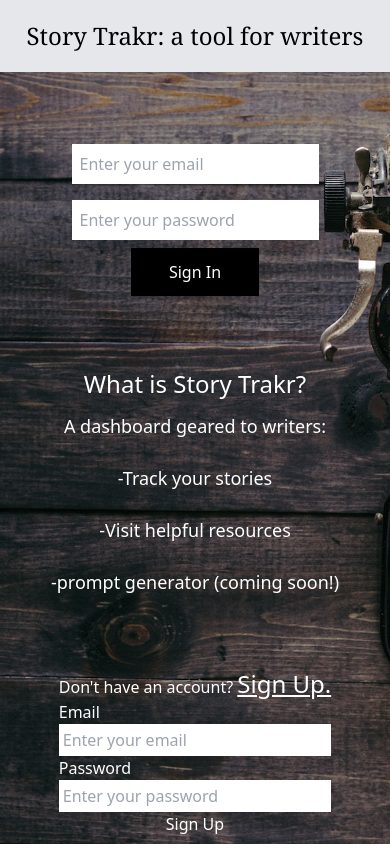
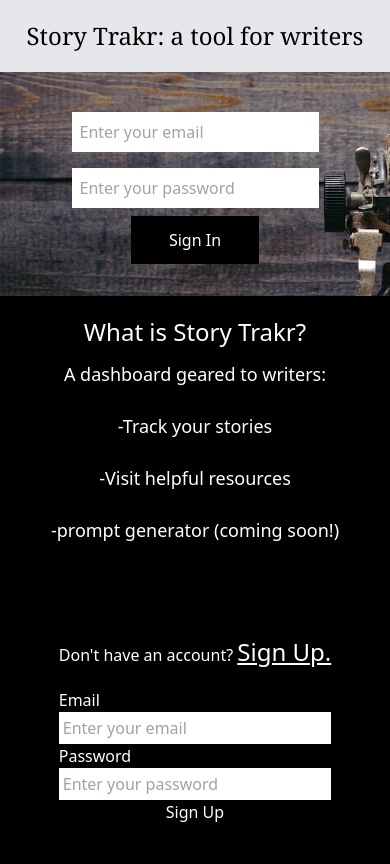
Before and after one commit to jsharpe27/story_tracker_v1, a React (Vite) app: page / in a window 390 px wide. Built offline with nearby package versions, Linux system fonts and the light colour scheme; no server answers.

Commit message:
almost mobile friendly

```diff
--- a/src/App.jsx
+++ b/src/App.jsx
@@ -49,9 +49,11 @@ function App() {
                     </div>
                 </div>
 
-                <div className='flex flex-col md:flex justify-center items-center gap-10 align'>
+                <div className='flex flex-col justify-center items-center bg-black md:bg-inherit sm:bg-inherit gap-10 '>
                   <Info />
-                  <SignUp />
+                  <div className='md:bg-black p-10'>
+                    <SignUp />
+                  </div>
                 </div>
               </div>
 
--- a/src/components/Info.jsx
+++ b/src/components/Info.jsx
@@ -19,8 +19,8 @@ const fadeInAnimationVariants = {
 
 export default function Info() {
   return (
-    <div className='flex flex-col items-center justify-center'>
-    <motion.div className='text-5xl text-white mt-10'
+    <div className='flex flex-col items-center justify-center md:bg-none  '>
+    <motion.div className='text-5xl text-white mt-5'
                  initial={{ y: 0, x: 500, opacity: 0}}
                  animate={{ y: 0, x: 0, opacity: 1}}
                  transition={{duration: 0.3}}
@@ -33,7 +33,7 @@ export default function Info() {
                   >
                     {
                         infoListItems.map((item, index) => (
-                            <motion.li className=' borderBlack rounded-xl px-5 py-3 md:text-3xl text-lg'
+                            <motion.li className=' borderBlack rounded-xl px-5 py-3  md:text-3xl text-lg'
                             key={item.id}
                             custom={index}
                             variants={fadeInAnimationVariants}
--- a/src/components/auth/SignIn.jsx
+++ b/src/components/auth/SignIn.jsx
@@ -22,7 +22,7 @@ const SignIn = () => {
 
   return (
     <div className=' text-white p-8'>
-        <form className='flex flex-col items-center' onSubmit={signIn}>
+        <form className='flex flex-col items-center mt-[-2rem]' onSubmit={signIn}>
             <label htmlFor='email'></label>
                 <input className='text-black m-2 p-2'
                 type='email' id={nanoid()}
--- a/src/components/auth/SignUp.jsx
+++ b/src/components/auth/SignUp.jsx
@@ -21,10 +21,10 @@ const SignUp = () => {
 
   return (
     <div className=' text-white text-md'>
-        <form className='flex flex-col mt-5' onSubmit={signUp}>
+        <form className='flex flex-col' onSubmit={signUp}>
             <h3 className='text-md'>Don't have an account?
             {' '}<span className='underline font-medium text-2xl'>Sign Up.</span></h3>
-            <label htmlFor='email'>Email</label>
+            <label className='mt-5' htmlFor='email'>Email</label>
                 <input className='text-black  p-1'
                 type='email' id={nanoid()}
                 placeholder='Enter your email'
```
